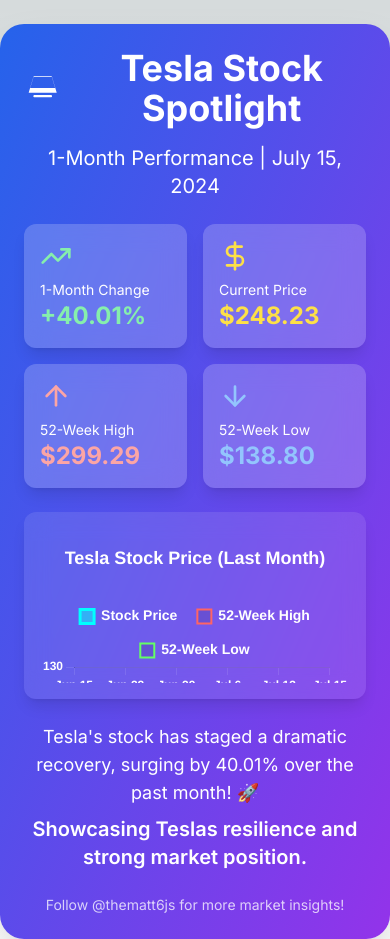
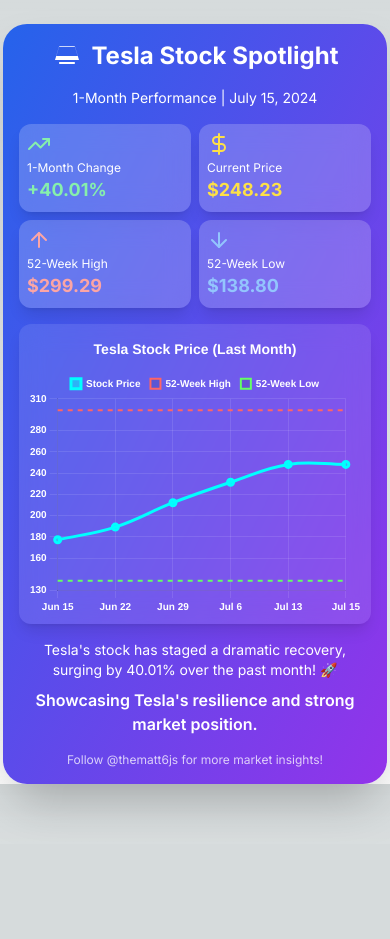
Before and after one commit to blindjedi/growth-calculator, a Next.js app: page /stock-analysis in a window 390 px wide. After the commit the page ends 844 px from the top, so only its background shows below. Built offline with nearby package versions, Linux system fonts and the light colour scheme.

Commit message:
make responsive

```diff
--- a/src/app/stock-analysis/page.jsx
+++ b/src/app/stock-analysis/page.jsx
@@ -1,7 +1,7 @@
 'use client';
 
 import React from 'react';
-import { Rocket, TrendingUp, DollarSign, ArrowUp, ArrowDown, Car } from 'lucide-react';
+import { TrendingUp, DollarSign, ArrowUp, ArrowDown } from 'lucide-react';
 import { Line } from 'react-chartjs-2';
 import {
   Chart as ChartJS,
@@ -40,7 +40,7 @@
       {
         label: 'Stock Price',
         data: data.map(item => item.price),
-            borderColor: 'rgb(0, 255, 255)', // Bright cyan
+        borderColor: 'rgb(0, 255, 255)',
         backgroundColor: 'rgba(0, 255, 255, 0.5)',
         fill: true,
         tension: 0.4,
@@ -49,7 +49,7 @@
       {
         label: '52-Week High',
         data: data.map(() => 299.29),
-            borderColor: 'rgb(255, 100, 100)', // Bright red
+        borderColor: 'rgb(255, 100, 100)',
         borderDash: [5, 5],
         pointRadius: 0,
         borderWidth: 2
@@ -57,7 +57,7 @@
       {
         label: '52-Week Low',
         data: data.map(() => 138.80),
-            borderColor: 'rgb(100, 255, 100)', // Bright green
+        borderColor: 'rgb(100, 255, 100)',
         borderDash: [5, 5],
         pointRadius: 0,
         borderWidth: 2
@@ -67,16 +67,17 @@
 
   const options = {
     responsive: true,
+    maintainAspectRatio: false,
     plugins: {
       legend: {
         position: 'top',
         labels: {
           font: {
-                size: 14,
+            size: 10,
             weight: 'bold'
           },
           color: 'white',
-              padding: 20,
+          padding: 10,
           usePointStyle: true,
           pointStyle: 'rect'
         }
@@ -85,11 +86,11 @@
         display: true,
         text: 'Tesla Stock Price (Last Month)',
         font: {
-              size: 18,
+          size: 14,
           weight: 'bold'
         },
         color: 'white',
-            padding: 20
+        padding: 10
       }
     },
     scales: {
@@ -99,7 +100,7 @@
         ticks: {
           color: 'white',
           font: {
-                size: 12,
+            size: 10,
             weight: 'bold'
           }
         },
@@ -111,7 +112,7 @@
         ticks: {
           color: 'white',
           font: {
-                size: 12,
+            size: 10,
             weight: 'bold'
           }
         },
@@ -123,48 +124,48 @@
   };
 
   return (
-        <div className="bg-gradient-to-br from-blue-600 to-purple-600 p-6 rounded-3xl shadow-2xl max-w-2xl mx-auto mt-6 text-white">
+    <div className="bg-gradient-to-br from-blue-600 to-purple-600 p-4 sm:p-6 rounded-3xl shadow-2xl max-w-sm sm:max-w-md md:max-w-lg lg:max-w-2xl mx-auto mt-6 text-white">
       <div className="flex items-center justify-center mb-4">
-            <svg viewBox="0 0 24 24" className="w-12 h-12 mr-4" fill="currentColor">
+        <svg viewBox="0 0 24 24" className="w-8 h-8 sm:w-12 sm:h-12 mr-2 sm:mr-4" fill="currentColor">
           <path d="M21 15l-3-10H6L3 15h18zm-3.75 1.5H6.75c-.41 0-.75.34-.75.75s.34.75.75.75h10.5c.41 0 .75-.34.75-.75s-.34-.75-.75-.75zM4 12l2.25-7.5h11.5L20 12H4z"/>
         </svg>
-            <h1 className="text-4xl font-bold text-center">Tesla Stock Spotlight</h1>
+        <h1 className="text-2xl sm:text-4xl font-bold text-center">Tesla Stock Spotlight</h1>
       </div>
-          <p className="text-center text-xl mb-6">1-Month Performance | July 15, 2024</p>
+      <p className="text-center text-sm sm:text-xl mb-4 sm:mb-6">1-Month Performance | July 15, 2024</p>
 
-          <div className="grid grid-cols-2 gap-4 mb-6">
-            <div className="bg-white bg-opacity-20 p-4 rounded-xl shadow-lg backdrop-blur-md">
-              <TrendingUp className="text-green-300 mb-2" size={32} />
-              <p className="text-sm">1-Month Change</p>
-              <p className="text-2xl font-bold text-green-300">+40.01%</p>
+      <div className="grid grid-cols-2 gap-2 sm:gap-4 mb-4 sm:mb-6">
+        <div className="bg-white bg-opacity-20 p-2 sm:p-4 rounded-xl shadow-lg backdrop-blur-md">
+          <TrendingUp className="text-green-300 mb-1 sm:mb-2" size={24} />
+          <p className="text-xs sm:text-sm">1-Month Change</p>
+          <p className="text-lg sm:text-2xl font-bold text-green-300">+40.01%</p>
         </div>
-            <div className="bg-white bg-opacity-20 p-4 rounded-xl shadow-lg backdrop-blur-md">
-              <DollarSign className="text-yellow-300 mb-2" size={32} />
-              <p className="text-sm">Current Price</p>
-              <p className="text-2xl font-bold text-yellow-300">$248.23</p>
+        <div className="bg-white bg-opacity-20 p-2 sm:p-4 rounded-xl shadow-lg backdrop-blur-md">
+          <DollarSign className="text-yellow-300 mb-1 sm:mb-2" size={24} />
+          <p className="text-xs sm:text-sm">Current Price</p>
+          <p className="text-lg sm:text-2xl font-bold text-yellow-300">$248.23</p>
         </div>
-            <div className="bg-white bg-opacity-20 p-4 rounded-xl shadow-lg backdrop-blur-md">
-              <ArrowUp className="text-red-300 mb-2" size={32} />
-              <p className="text-sm">52-Week High</p>
-              <p className="text-2xl font-bold text-red-300">$299.29</p>
+        <div className="bg-white bg-opacity-20 p-2 sm:p-4 rounded-xl shadow-lg backdrop-blur-md">
+          <ArrowUp className="text-red-300 mb-1 sm:mb-2" size={24} />
+          <p className="text-xs sm:text-sm">52-Week High</p>
+          <p className="text-lg sm:text-2xl font-bold text-red-300">$299.29</p>
         </div>
-            <div className="bg-white bg-opacity-20 p-4 rounded-xl shadow-lg backdrop-blur-md">
-              <ArrowDown className="text-blue-300 mb-2" size={32} />
-              <p className="text-sm">52-Week Low</p>
-              <p className="text-2xl font-bold text-blue-300">$138.80</p>
+        <div className="bg-white bg-opacity-20 p-2 sm:p-4 rounded-xl shadow-lg backdrop-blur-md">
+          <ArrowDown className="text-blue-300 mb-1 sm:mb-2" size={24} />
+          <p className="text-xs sm:text-sm">52-Week Low</p>
+          <p className="text-lg sm:text-2xl font-bold text-blue-300">$138.80</p>
         </div>
       </div>
 
-          <div className="bg-white bg-opacity-10 p-4 rounded-xl shadow-lg backdrop-blur-md mb-6">
+      <div className="bg-white bg-opacity-10 p-2 sm:p-4 rounded-xl shadow-lg backdrop-blur-md mb-4 sm:mb-6" style={{height: '300px'}}>
         <Line options={options} data={chartData} />
       </div>
 
       <div className="text-center">
-            <p className="mb-2 text-lg">Tesla&apos;s stock has staged a dramatic recovery, surging by 40.01% over the past month! 🚀</p>
-            <p className="font-semibold text-xl">Showcasing Teslas resilience and strong market position.</p>
+        <p className="mb-2 text-sm sm:text-lg">Tesla&#39;s stock has staged a dramatic recovery, surging by 40.01% over the past month! 🚀</p>
+        <p className="font-semibold text-base sm:text-xl">Showcasing Tesla&#39;s resilience and strong market position.</p>
       </div>
 
-          <div className="mt-6 text-center text-sm opacity-75">
+      <div className="mt-4 sm:mt-6 text-center text-xs sm:text-sm opacity-75">
         <p>Follow @thematt6js for more market insights!</p>
       </div>
     </div>
```
Lines whose indentation alone changed are shown as unchanged.
